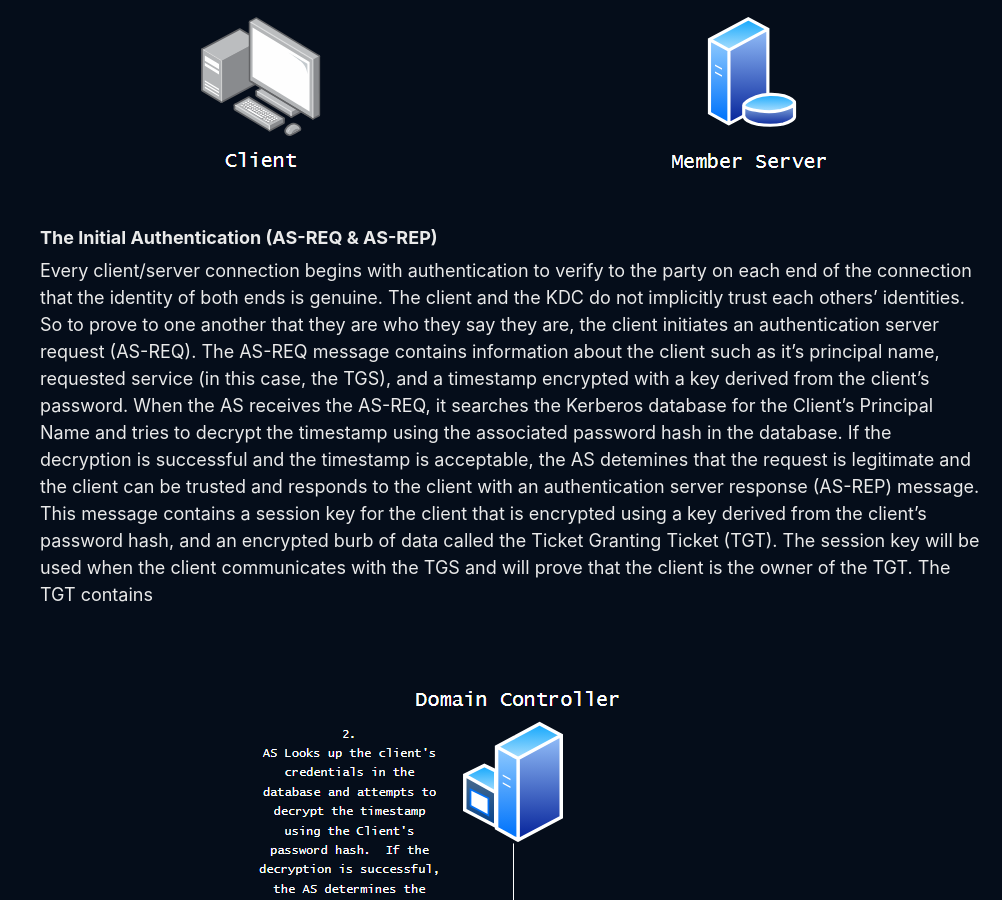
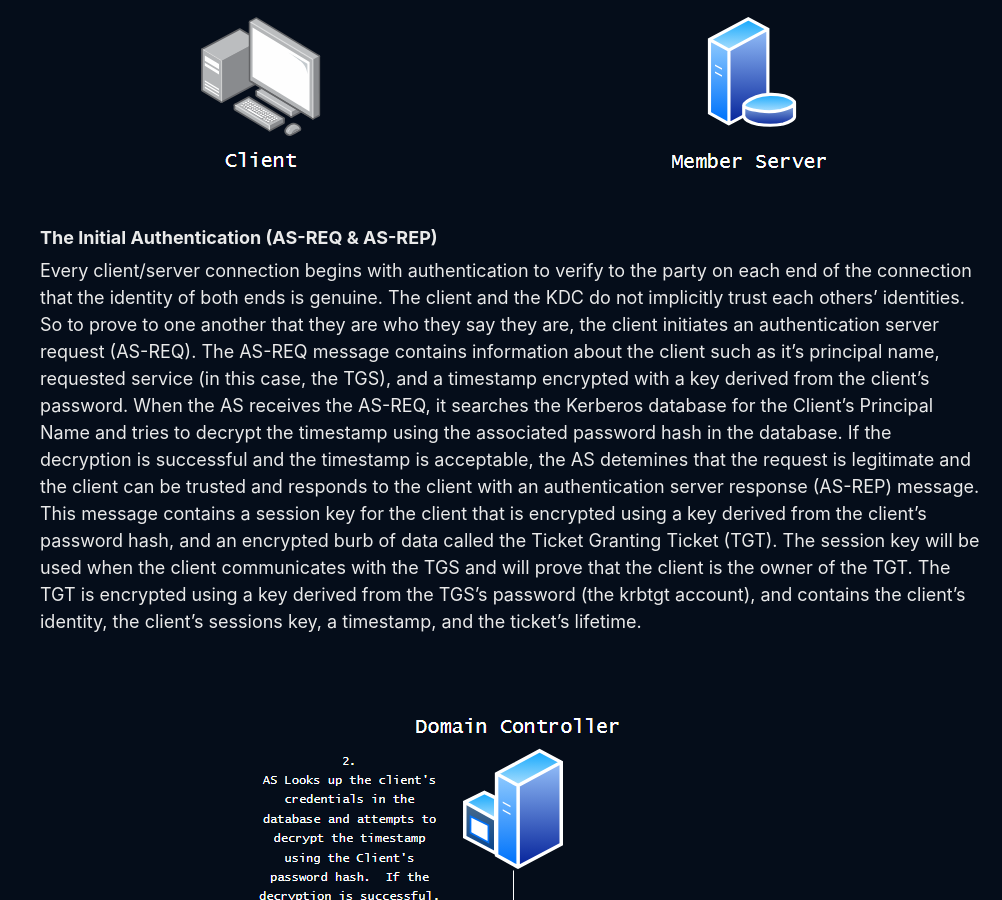
Before and after one commit to harutomo-jp/harutomo-jp.github.io, a Jekyll site: the page built from _posts/2025-06-23-Kerberoasting.md, in a window 1280 px wide and 900 px high, scrolled down 1950 px. Shown: the whole window, without its empty margins (278-1280 px from the left). Built offline with Jekyll 4.4.1, drawn with Linux system fonts in a browser that asks for light colours; cached includes are drawn as plain includes.

Commit message:
added info

```diff
--- a/_posts/2025-06-23-Kerberoasting.md
+++ b/_posts/2025-06-23-Kerberoasting.md
@@ -44,7 +44,7 @@
 
 ### The Initial Authentication (AS-REQ & AS-REP)
 
-Every client/server connection begins with authentication to verify to the party on each end of the connection that the identity of both ends is genuine.  The client and the KDC do not implicitly trust each others' identities.  So to prove to one another that they are who they say they are, the client initiates an authentication server request (AS-REQ).  The AS-REQ message contains information about the client such as it's principal name, requested service (in this case, the TGS), and a timestamp encrypted with a key derived from the client's password.  When the AS receives the AS-REQ, it searches the Kerberos database for the Client's Principal Name and tries to decrypt the timestamp using the associated password hash in the database.  If the decryption is successful and the timestamp is acceptable, the AS detemines that the request is legitimate and the client can be trusted and responds to the client with an authentication server response (AS-REP) message.  This message contains a session key for the client that is encrypted using a key derived from the client's password hash, and an encrypted burb of data called the Ticket Granting Ticket (TGT).  The session key will be used when the client communicates with the TGS and will prove that the client is the owner of the TGT.  The TGT contains
+Every client/server connection begins with authentication to verify to the party on each end of the connection that the identity of both ends is genuine.  The client and the KDC do not implicitly trust each others' identities.  So to prove to one another that they are who they say they are, the client initiates an authentication server request (AS-REQ).  The AS-REQ message contains information about the client such as it's principal name, requested service (in this case, the TGS), and a timestamp encrypted with a key derived from the client's password.  When the AS receives the AS-REQ, it searches the Kerberos database for the Client's Principal Name and tries to decrypt the timestamp using the associated password hash in the database.  If the decryption is successful and the timestamp is acceptable, the AS detemines that the request is legitimate and the client can be trusted and responds to the client with an authentication server response (AS-REP) message.  This message contains a session key for the client that is encrypted using a key derived from the client's password hash, and an encrypted burb of data called the Ticket Granting Ticket (TGT).  The session key will be used when the client communicates with the TGS and will prove that the client is the owner of the TGT.  The TGT is encrypted using a key derived from the TGS's password (the krbtgt account), and contains the client's identity, the client's sessions key, a timestamp, and the ticket's lifetime.
 
 <p align="center">
   <img src="/assets/images/Kerberoasting/ASREQandASREP.png">
```
